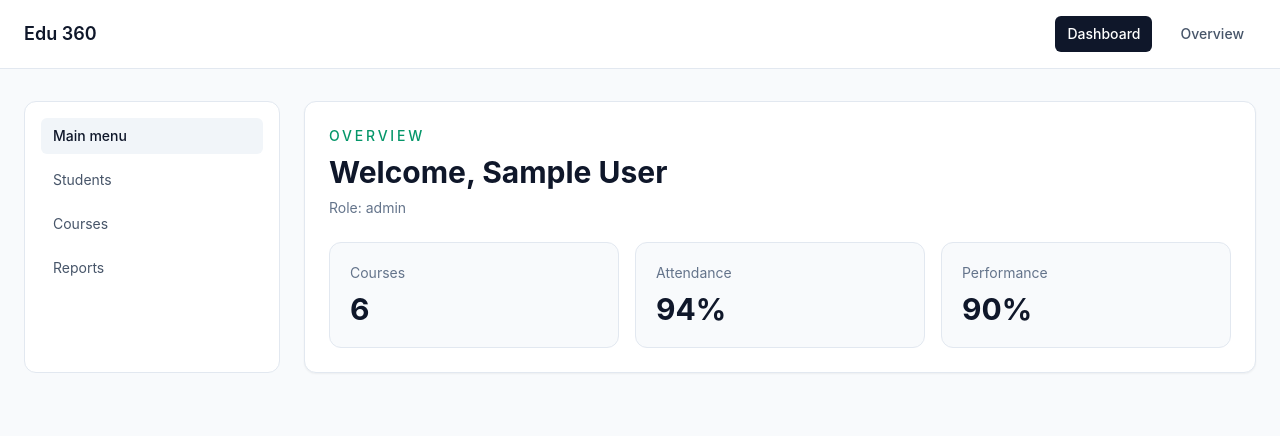
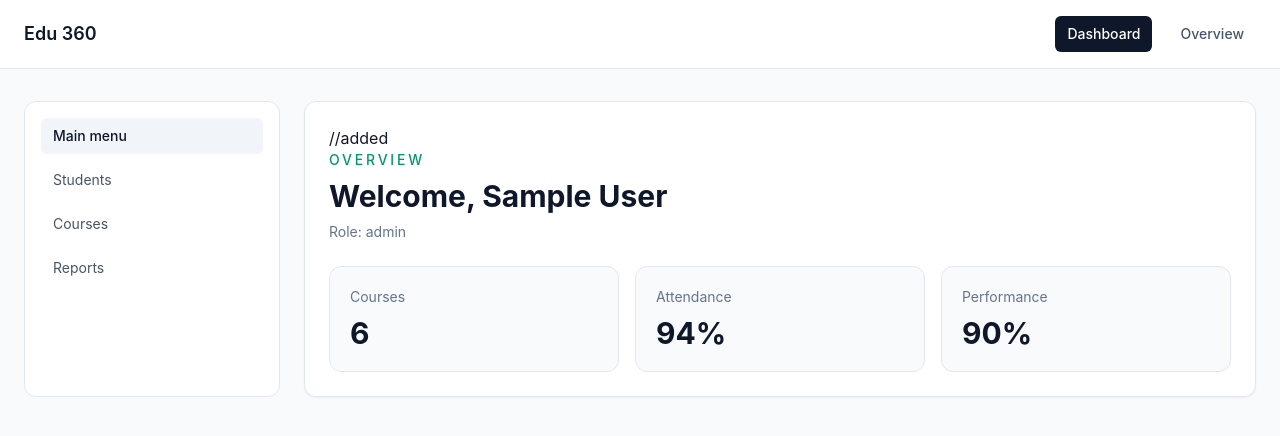
Before and after one commit to startcore360/ProjectOne, a React app in the folder app/: page / in a window 1280 px wide. Shown: the top 436 px of the page. Built offline with nearby package versions, Linux system fonts and the light colour scheme; sample sign-in values are in the browser's storage; the HTML template or start-up script is replaced by a standard one.

Commit message:
Add overview section to Dashboard
Added an overview section to the Dashboard component.

```diff
--- a/app/src/pages/Dashboard.tsx
+++ b/app/src/pages/Dashboard.tsx
@@ -7,6 +7,7 @@ export default function DashboardPage() {
   return (
     <div className="space-y-6">
       <div>
+        //added
         <p className="text-sm font-medium uppercase tracking-[0.2em] text-emerald-600">
           Overview
         </p>
```
